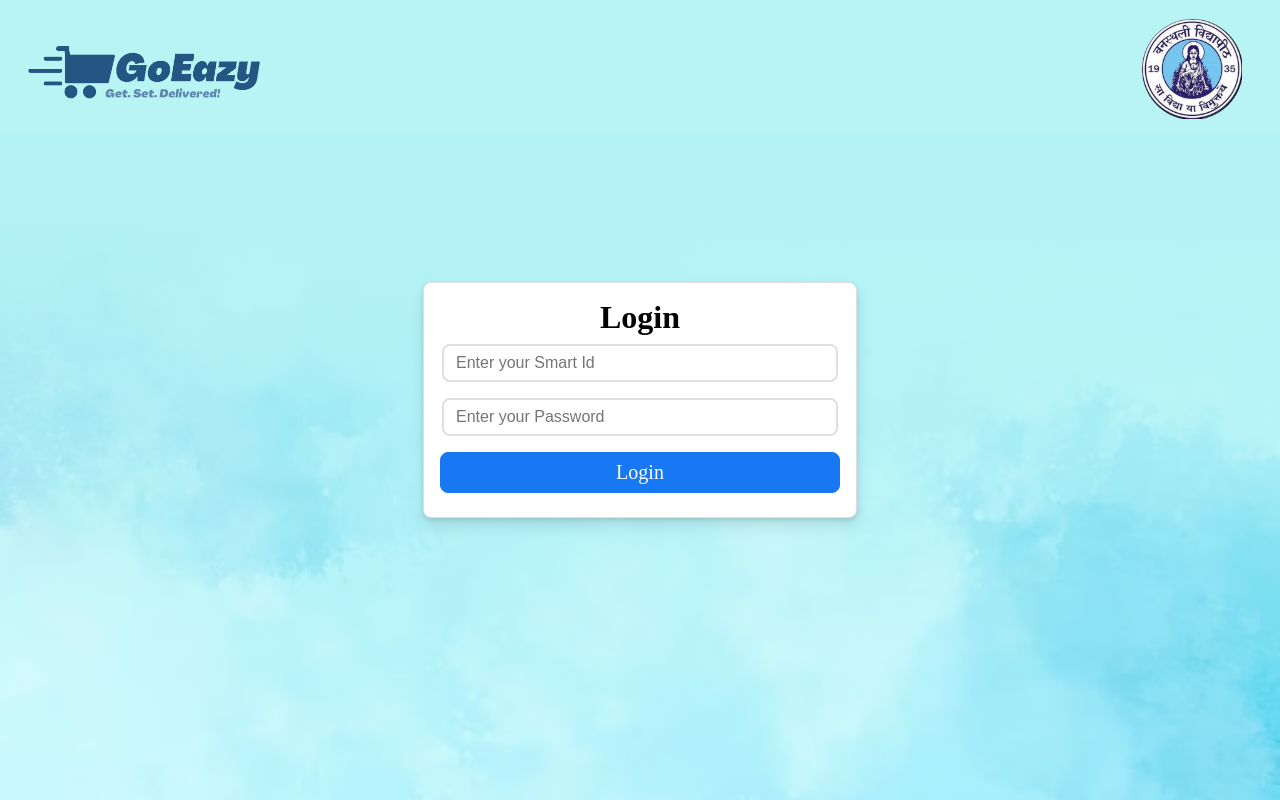
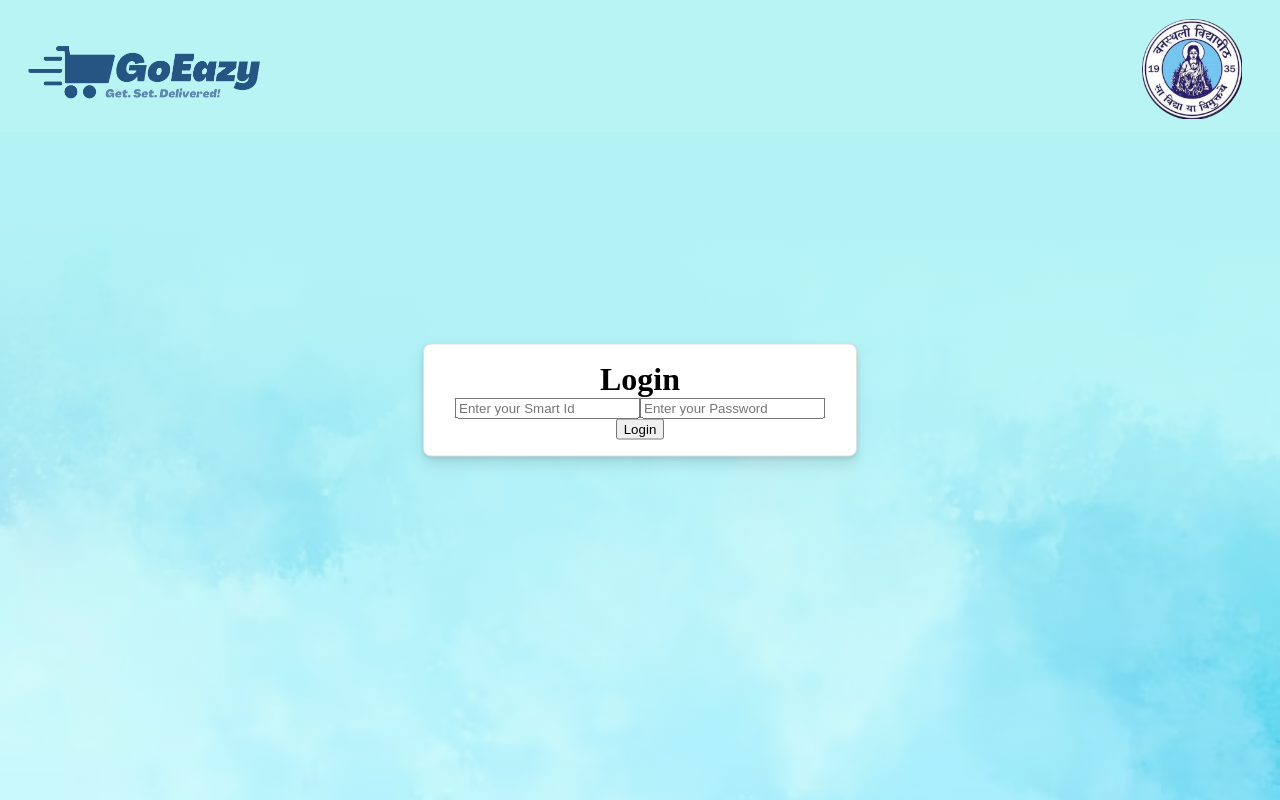
Before and after one commit to dev2502/pr_inhouse, a React (Create React App) app in the folder login/: page /Login in a window 1280 px wide. Shown: the top 800 px of the page. Built offline with nearby package versions, Linux system fonts and the light colour scheme.

Commit message:
updated validations

```diff
--- a/login/src/components/login/Login.js
+++ b/login/src/components/login/Login.js
@@ -47,9 +47,23 @@ const Login = () => {
                 <div className="login">
                     {console.log(user)}
                     <h1>Login</h1>
-                    <input type="text" name="SmartId" value={user.SmartId} onChange={handleChange} placeholder="Enter your Smart Id" required />
-                    <input type="password" name="password" value={user.password} onChange={handleChange}  placeholder="Enter your Password" required />
-                    <div className="button" onClick={ login }>Login</div>
+                    <form className="formLogin" onSubmit={ login }>
+                    <input
+                    type="text"
+                    name="SmartId"
+                    value={user.SmartId}
+                    onChange={handleChange}
+                    placeholder="Enter your Smart Id"
+                    required />
+                    <input
+                    type="password"
+                    name="password"
+                    value={user.password}
+                    onChange={handleChange}
+                    placeholder="Enter your Password"
+                    required />
+                    <input type="submit" className="button" value="Login" />
+                    </form>
                 </div>
             </div>
             </div>
```
